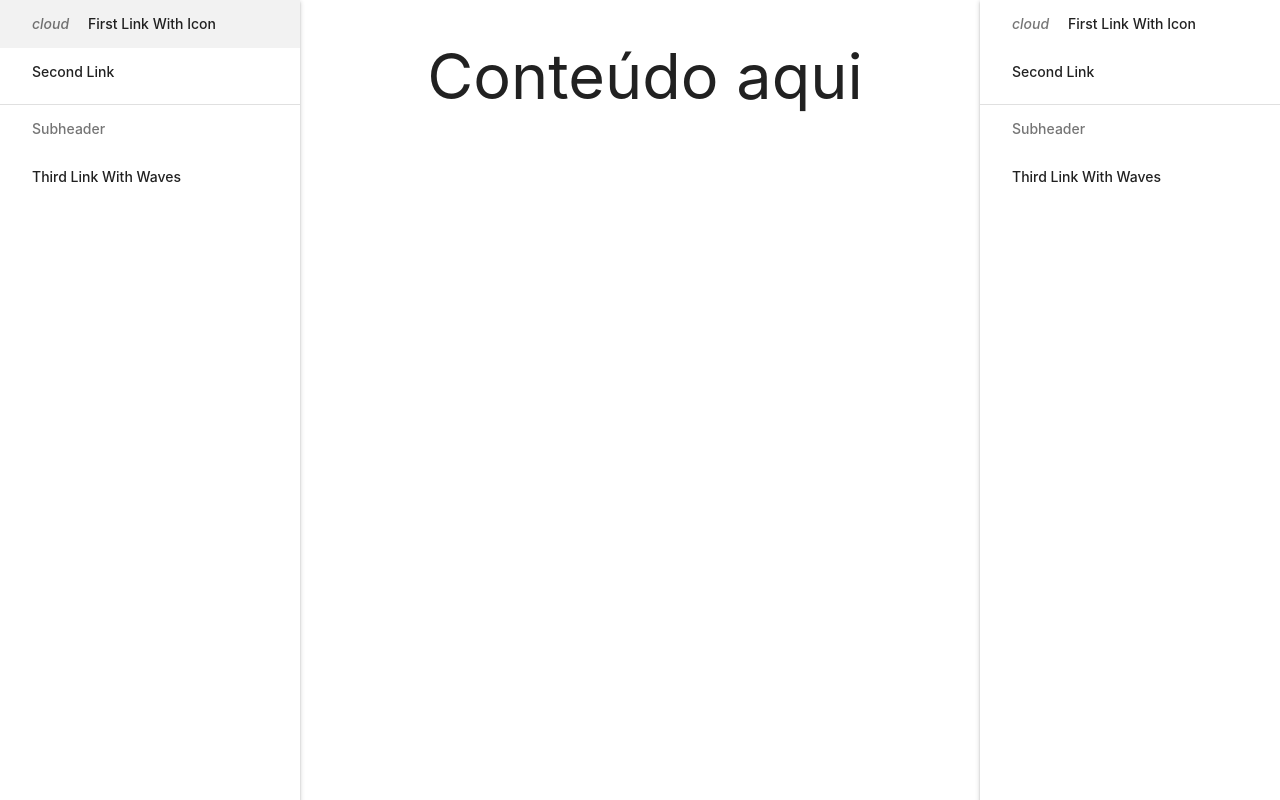
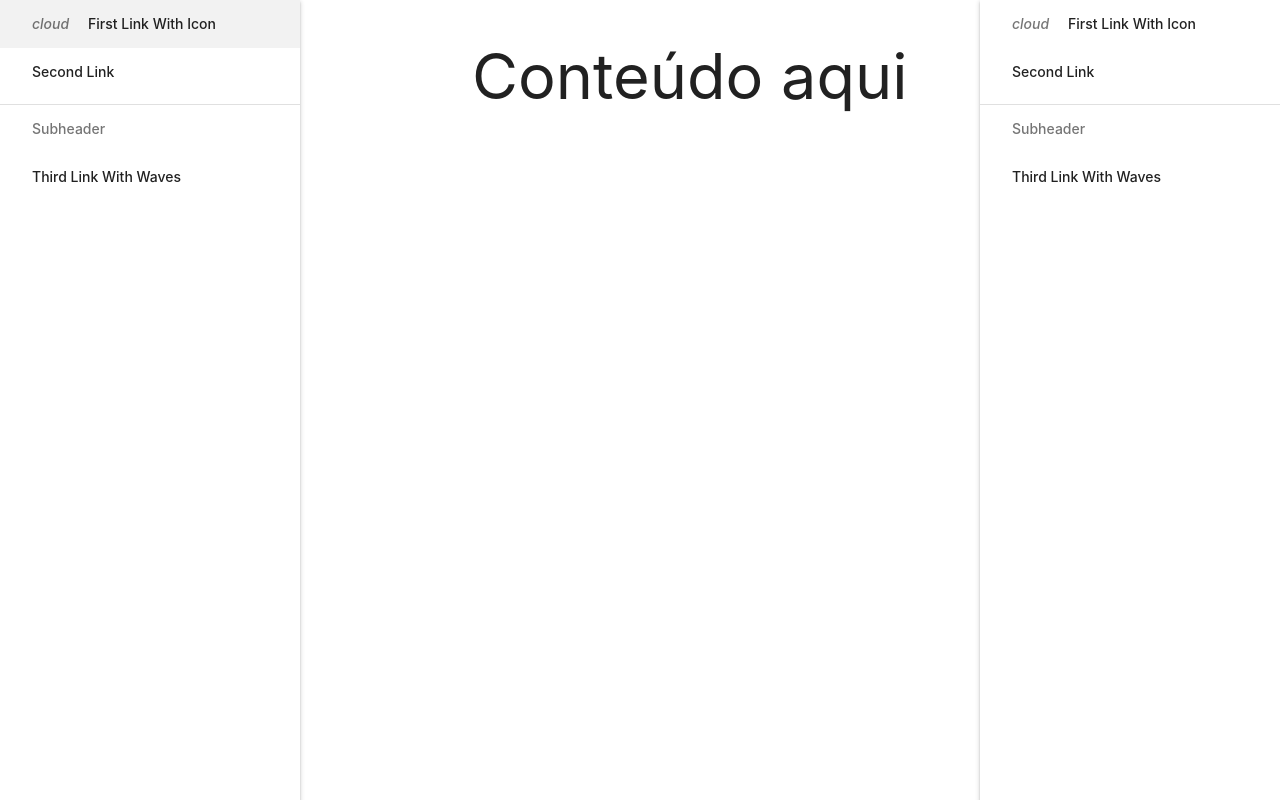
Before and after one commit to felipe-metricaz/webstories-metricaz, a React (Create React App) app: page / in a window 1280 px wide. Built offline with nearby package versions, Linux system fonts and the light colour scheme.

Commit message:
Ajuste largura do container

```diff
--- a/package.json
+++ b/package.json
@@ -6,6 +6,7 @@
     "@testing-library/jest-dom": "^5.16.5",
     "@testing-library/react": "^13.4.0",
     "@testing-library/user-event": "^13.5.0",
+    "materialize-css": "^1.0.0-rc.2",
     "react": "^18.2.0",
     "react-dom": "^18.2.0",
     "react-router-dom": "^6.7.0",
--- a/src/components/iFrame.jsx
+++ b/src/components/iFrame.jsx
@@ -5,7 +5,7 @@ class Iframe extends Component {
     render() {
         return (
             <div>
-               <div class="container">
+               <div class="container center-column">
                  <div class="row">
                    <div class="col s3">
                    </div>
--- a/src/index.css
+++ b/src/index.css
@@ -11,3 +11,8 @@ code {
   font-family: source-code-pro, Menlo, Monaco, Consolas, 'Courier New',
     monospace;
 }
+
+
+.center-column{
+  max-width: 56% !important;
+}
```
Also changed, not shown: 1 other file (tests, documents, lock files or other folders).
